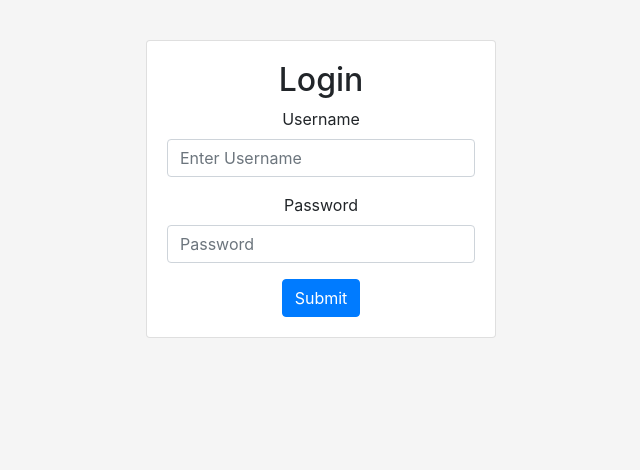
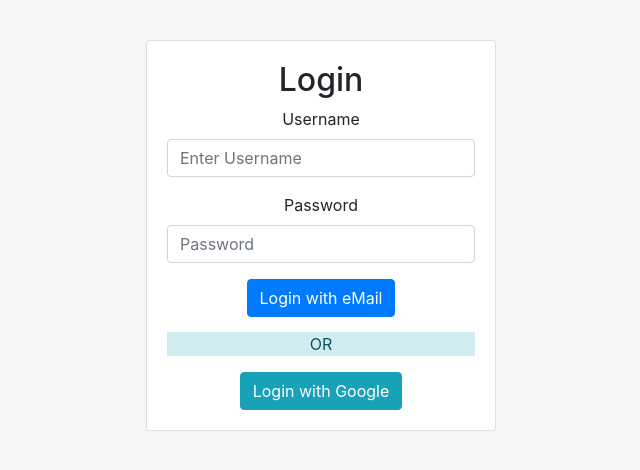
Before and after one commit to SeyedAlirezaFatemi/minitter, a Django app: page /twitter/auth/login/ in a window 1280 px wide. Shown: the top 470 px of the page, without its empty margins (319-959 px from the left). Run offline with Django 3.2, Linux system fonts and the light colour scheme; some libraries are stand-ins or nearby versions.

Commit message:
Implement Google Oauth

```diff
--- a/templates/registration/login.html
+++ b/templates/registration/login.html
@@ -26,11 +26,16 @@
                   Please try again.
                 </div>
               {% endif %}
-              <button type="submit" class="btn btn-primary">Submit</button>
+              <button type="submit" class="btn btn-primary">Login with eMail</button>
             </form>
+              <p style="margin-top: 15px" class="alert-info">OR</p>
+              <a type="button" href="{% url 'social:begin' 'google-oauth2' %}" class="btn btn-info">
+                Login with Google
+              </a>
           </div>
         </div>
       </div>
+
     </div>
   </div>
 {% endblock %}
--- a/twitter/urls.py
+++ b/twitter/urls.py
@@ -1,3 +1,4 @@
+from django.conf.urls import url
 from django.urls import include, path
 
 from . import views
@@ -7,4 +8,7 @@ urlpatterns = [
     path('auth/', include('django.contrib.auth.urls')),
     path('upload_avatar/', views.upload_avatar, name='upload_avatar'),
     path('new_tweet/', views.new_tweet, name='new_tweet'),
+    url(r'^auth/', include('social_django.urls', namespace='social')),
+    # url(r'^auth/login/$', views.login, name='login'),
+    # url(r'^auth/logout/$', views.logout, name='logout'),
 ]
```
Also changed, not shown: minitter/settings.py (+16 -0 lines), requirements.txt (+12 -0 lines), twitter/views.py (+10 -0 lines).
